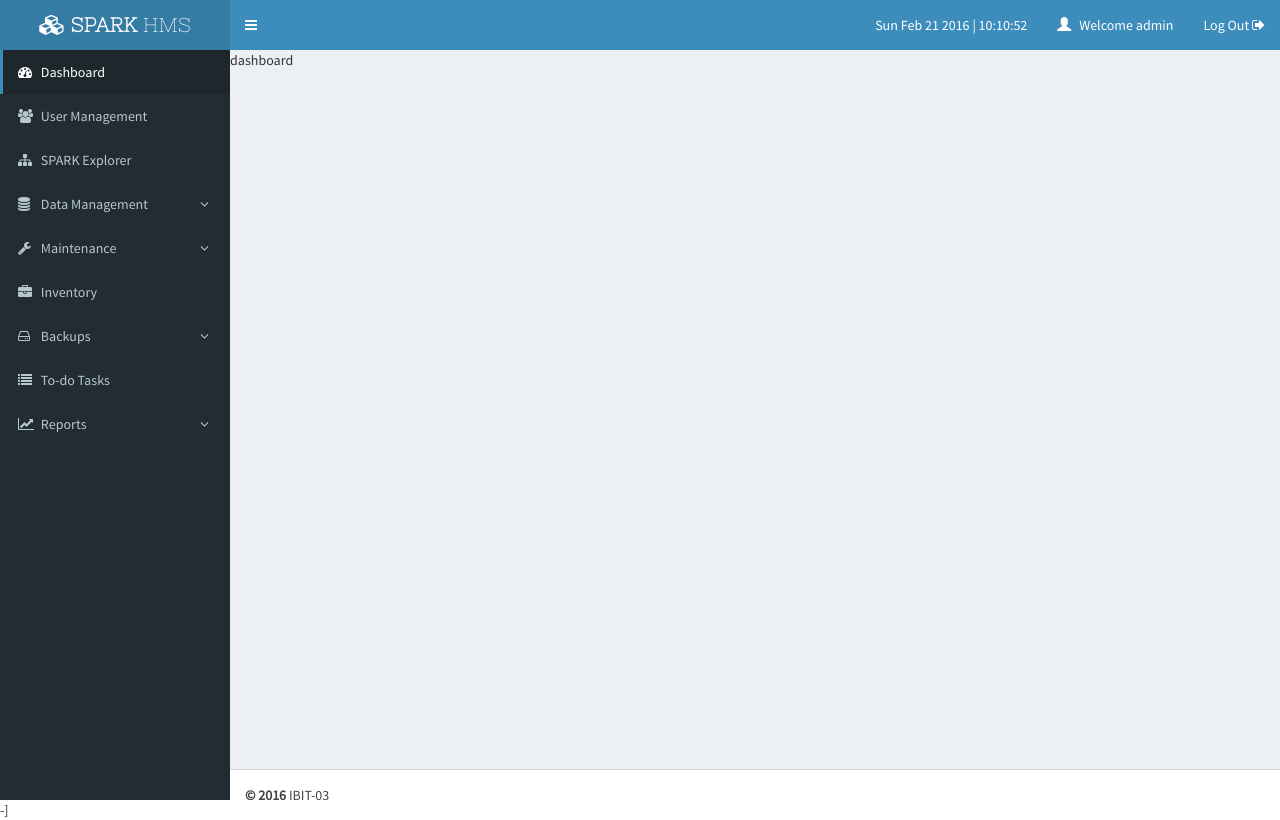
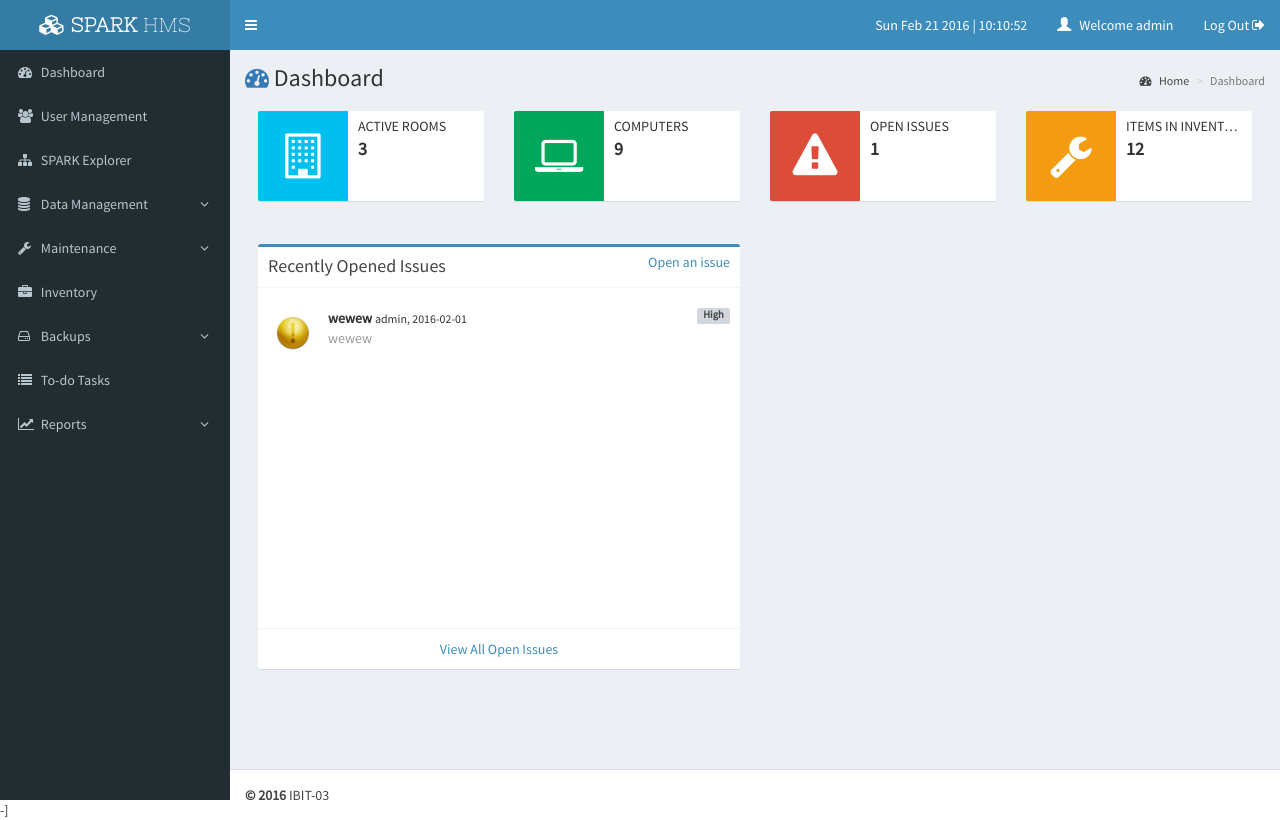
Before and after one commit to PrasithL/SPARK, a CodeIgniter app: page /database/index.php/Dashboard in a window 1280 px wide. Run offline with CodeIgniter, Linux system fonts and the light colour scheme; a user stored in the database is signed in; data comes from the database, SQL or seed files in the repository.

Commit message:
Added items to Dashboard and modified issue_list.php to open specific tabs on dashboard link click.

```diff
--- a/application/controllers/Dashboard.php
+++ b/application/controllers/Dashboard.php
@@ -17,9 +17,19 @@
 
 		public function index($values = NULL)
 		{
+			// decided to use a seperate model to make things easier
+			$this->load->model('Dashboard_Model');
+
+			$data['room_count'] = $this->Dashboard_Model->get_active_room_count();
+			$data['computer_count'] = $this->Dashboard_Model->get_active_computer_count();
+			$data['issue_count'] = $this->Dashboard_Model->get_open_issue_count();
+			$data['inventory_count'] = $this->Dashboard_Model->get_inventory_item_count();
+
+			$data['issues'] = $this->Dashboard_Model->get_recent_issues();
+
 			// loading the page
 			$this->load->view("header");
-			$this->load->view('dashboard_view');
+			$this->load->view('dashboard_view', $data);
 			$this->load->view("footer");
 		}
 
--- /dev/null
+++ b/application/models/Dashboard_Model.php
@@ -0,0 +1,50 @@
+<?php
+defined('BASEPATH') OR exit('No direct script access allowed');
+
+class Dashboard_Model extends CI_Model{
+
+    public function __construct()
+    {
+        parent::__construct();
+    }
+
+    public function get_active_room_count()
+    {
+        $query = "SELECT count(id) as count FROM room_details WHERE status='active'";
+        $result = $this->db->query($query);
+        $result = $result->result();
+        return $result[0]->count;
+    }
+
+    public function get_active_computer_count()
+    {
+        $query = "SELECT count(id) as count FROM computer_details WHERE status != 'Out of service'";
+        $result = $this->db->query($query);
+        $result = $result->result();
+        return $result[0]->count;
+    }
+
+    public function get_open_issue_count()
+    {
+        $query = "SELECT count(id) as count FROM issues WHERE status='open'";
+        $result = $this->db->query($query);
+        $result = $result->result();
+        return $result[0]->count;
+    }
+
+    public function get_inventory_item_count()
+    {
+        $query = "SELECT SUM(available) as count FROM inventory_details";
+        $result = $this->db->query($query);
+        $result = $result->result();
+        return $result[0]->count;
+    }
+
+    public function get_recent_issues()
+    {
+        $this->db->where('status', 'open');
+        $result = $this->db->get('issues', 5, 0);
+        return $result->result();
+    }
+
+}
--- a/application/views/dashboard_view.php
+++ b/application/views/dashboard_view.php
@@ -1,5 +1,116 @@
-dashboard
+<!-- @author Prasith Lakshan -->
+<style media="screen">
+    .info-box {
+        cursor: pointer;
+    }
+
+    .info-box:hover {
+        /*margin-top: 0.1em;*/
+    }
+
+    .row {
+        padding:2em;
+        padding-top:0;
+    }
+</style>
+
+<section class="content-header">
+	<h1 >
+		<i class="fa fa-dashboard text-primary"></i>
+		Dashboard
+	</h1>
+	<ol class="breadcrumb">
+		<li><a href="#"><i class="fa fa-dashboard"></i> Home</a></li>
+		<li class="active">Dashboard</li>
+	</ol>
+</section><!-- /.page-header -->
+
+<br />
+
+<div class="row">
+    <div class="col-md-3 col-sm-6 col-xs-12">
+        <div class="info-box" id="room_box" onclick="location.href='<?php echo base_url();?>index.php/Room_Details';" >
+            <span class="info-box-icon bg-aqua"><i class="fa fa-building-o"></i></span>
+            <div class="info-box-content">
+                <span class="info-box-text">Active Rooms</span>
+                <span class="info-box-number"><?php echo $room_count; ?></span>
+            </div><!-- /.info-box-content -->
+        </div><!-- /.info-box -->
+    </div><!-- /.col -->
+
+    <div class="col-md-3 col-sm-6 col-xs-12">
+        <div class="info-box" id="computer_box" onclick="location.href='<?php echo base_url();?>index.php/Computer_Details';">
+            <span class="info-box-icon bg-green"><i class="fa fa-laptop"></i></span>
+            <div class="info-box-content">
+                <span class="info-box-text">Computers</span>
+                <span class="info-box-number"><?php echo $computer_count; ?></span>
+            </div><!-- /.info-box-content -->
+        </div><!-- /.info-box -->
+    </div><!-- /.col -->
+
+    <!-- fix for small devices only -->
+    <div class="clearfix visible-sm-block"></div>
+
+    <div class="col-md-3 col-sm-6 col-xs-12">
+        <div class="info-box" id="issues_box" onclick="location.href='<?php echo base_url();?>index.php/Issues';">
+            <span class="info-box-icon bg-red"><i class="fa fa-exclamation-triangle"></i></span>
+            <div class="info-box-content">
+                <span class="info-box-text">Open Issues</span>
+                <span class="info-box-number"><?php echo $issue_count; ?></span>
+            </div><!-- /.info-box-content -->
+        </div><!-- /.info-box -->
+    </div><!-- /.col -->
+
+    <div class="col-md-3 col-sm-6 col-xs-12">
+        <div class="info-box" id="inventory_box" onclick="location.href='<?php echo base_url();?>index.php/Inventory';">
+            <span class="info-box-icon bg-yellow"><i class="fa fa-wrench"></i></span>
+            <div class="info-box-content">
+                <span class="info-box-text">Items in Inventory</span>
+                <span class="info-box-number"><?php echo $inventory_count; ?></span>
+            </div><!-- /.info-box-content -->
+        </div><!-- /.info-box -->
+    </div><!-- /.col -->
+
+</div><!-- /.row -->
+
+<div class="row">
+    <div class="col-md-6">
+        <div class="box box-primary" >
+            <div class="box-header with-border">
+                <h3 class="box-title">Recently Opened Issues</h3>
+                <div class="box-tools pull-right">
+                     <a href="<?php echo base_url();?>index.php/Issues/" class="uppercase">Open an issue</a>
+                </div>
+            </div><!-- /.box-header -->
+            <div class="box-body" >
+                <ul class="products-list product-list-in-box" style="min-height: 40vh;">
+                    <?php if(sizeof($issues) < 1) { echo "There are  no issues. Evrything seems to be fine... "; } ?>
+                    <?php foreach ($issues as $issue): ?>
+                        <li class="item">
+                            <div class="product-img">
+                                <img src="<?php echo base_url(); ?>assets2/img/issue.png" style="padding: 8px;" alt="Product Image">
+                            </div>
+                            <div class="product-info">
+                                <span class="product-title"><?php echo $issue->issue; ?></span> <span class="small"><?php echo $issue->opened_by;  ?>, <?php if($issue->opened_date == date('Y-m-d')) {echo "today";} else {echo $issue->opened_date;} ?></span>  <span class="label label-default pull-right"><?php echo $issue->severity; ?></span></span>
+                                <span class="product-description">
+                                    <?php echo $issue->description; ?>
+                                </span>
+                            </div>
+                        </li><!-- /.item -->
+                    <?php endforeach; ?>
+                </ul>
+            </div><!-- /.box-body -->
+            <div class="box-footer text-center">
+              <a href="<?php echo base_url();?>index.php/Issues/#tab_2" class="uppercase">View All Open Issues</a>
+            </div><!-- /.box-footer -->
+        </div><!-- /.box -->
+    </div>
+</div>
 
 <script type="text/javascript">
     var current_page = 'Dashboard';
+
+    $('#room_box').click(function () {
+        window.location '<?php echo base_url();?>index.php/Room_Details' ?>;
+    })
 </script>
```
Also changed, not shown: application/views/issues_view.php (+14 -0 lines).
